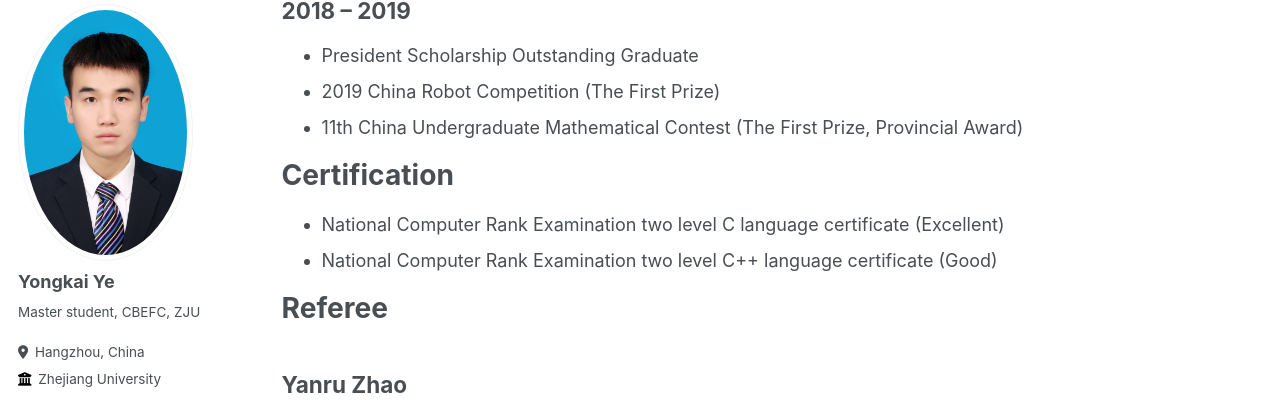
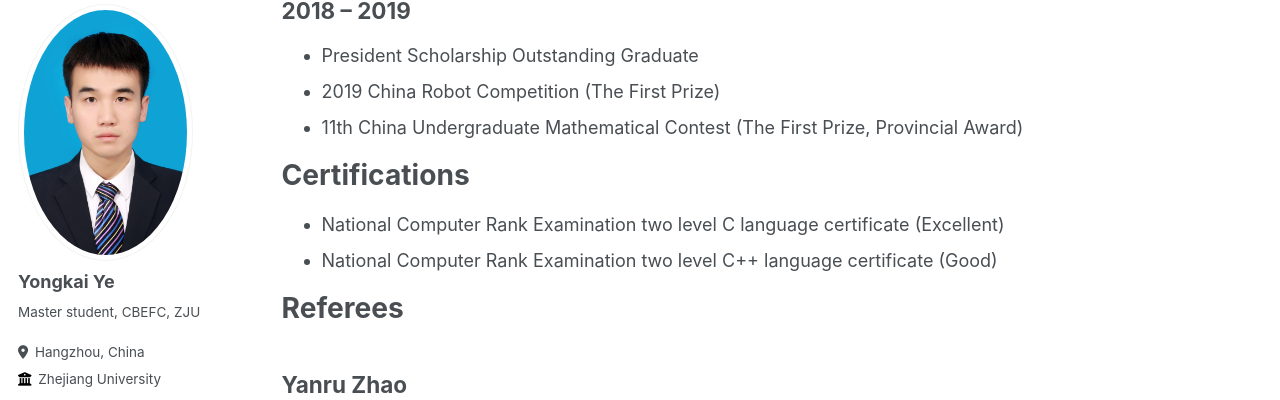
Before and after one commit to Yongkai-Ye/Yongkai-Ye.github.io, a Jekyll site: the page built from _pages/cv.md, in a window 1280 px wide and 900 px high, scrolled down 2962 px. Shown: the part 102-502 px from the top of the window. Built offline with Jekyll 4.4.1, drawn with Linux system fonts in a browser that asks for light colours; some web fonts are replaced.

Commit message:
Update cv.md

```diff
--- a/_pages/cv.md
+++ b/_pages/cv.md
@@ -57,12 +57,12 @@ Awards and Achievements
 * 2019 China Robot Competition (The First Prize)
 * 11th China Undergraduate Mathematical Contest (The First Prize, Provincial Award)
 
-Certification
+Certifications
 ======
 * National Computer Rank Examination two level C language certificate (Excellent)
 * National Computer Rank Examination two level C++ language certificate (Good)
 
-Referee
+Referees
 ======
 
 Yanru Zhao
```
